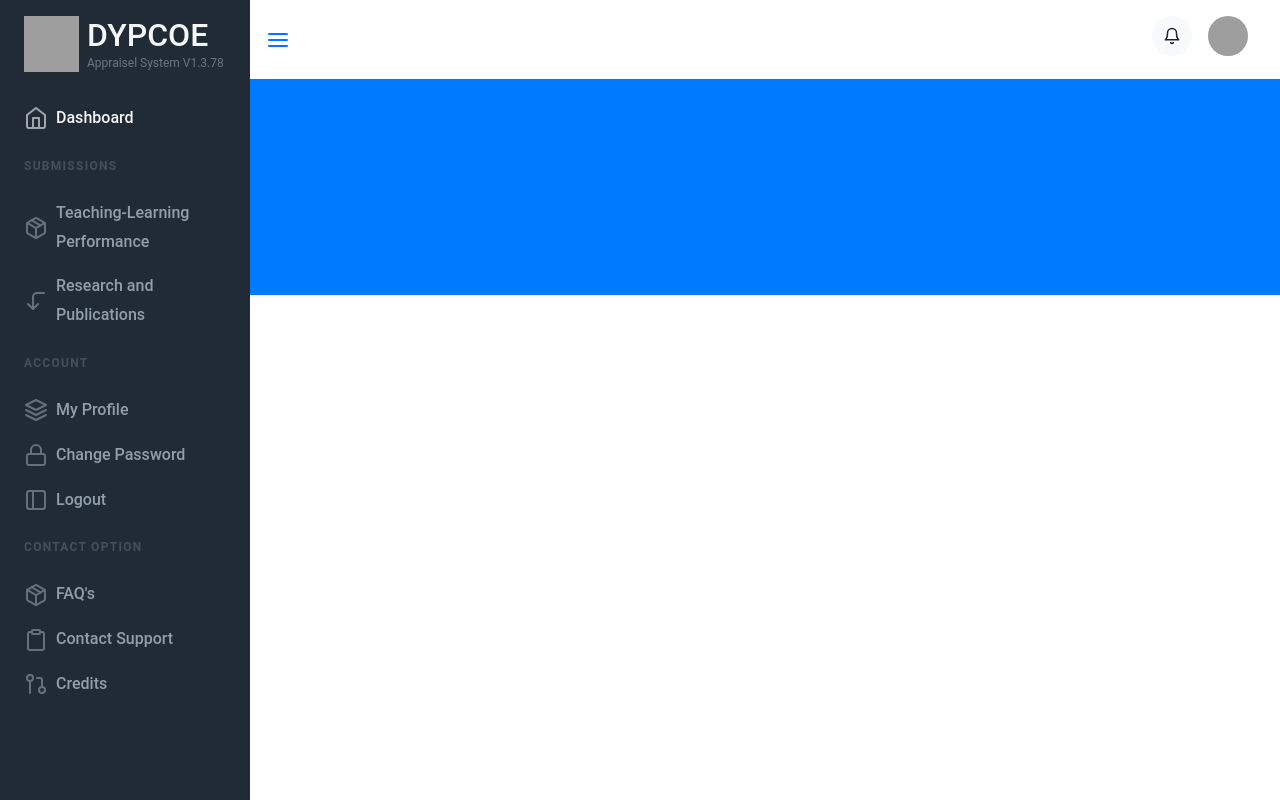
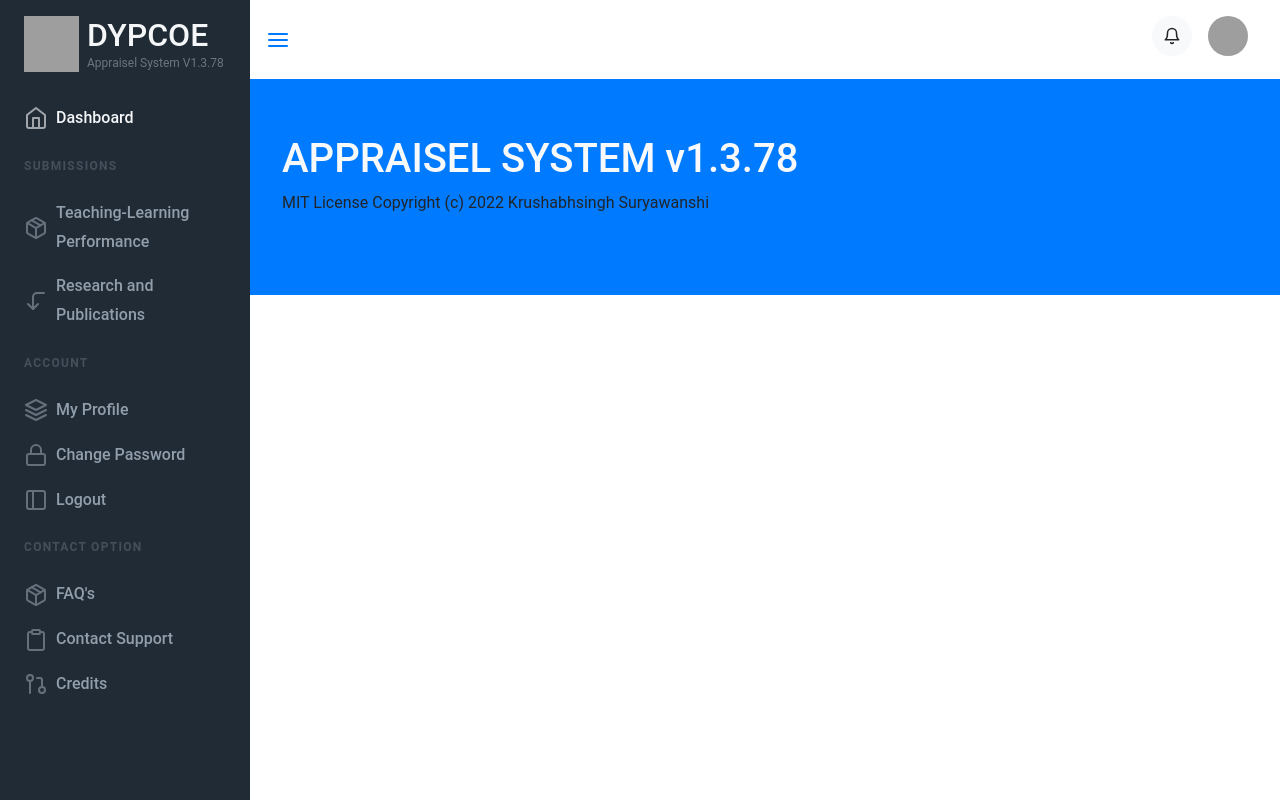
Before and after one commit to krushabh-dev/DYPCOE_APPRAISEL, a Django app: page /about in a window 1280 px wide. Run offline with Django 4.2, Linux system fonts and the light colour scheme; grey boxes are pictures that could not be loaded.

Commit message:
Update credits.html

```diff
--- a/app/templates/app/credits.html
+++ b/app/templates/app/credits.html
@@ -3,7 +3,8 @@
 
 <section id="maindivarea">
         <div class="container mt-n22 px-6">
-
+            <h2 class="text-light h1 appr-heading">APPRAISEL SYSTEM v1.3.78</h2>
+            <span>MIT License Copyright (c) 2022 Krushabhsingh Suryawanshi</span>
         </div>
    </section>
 
```
